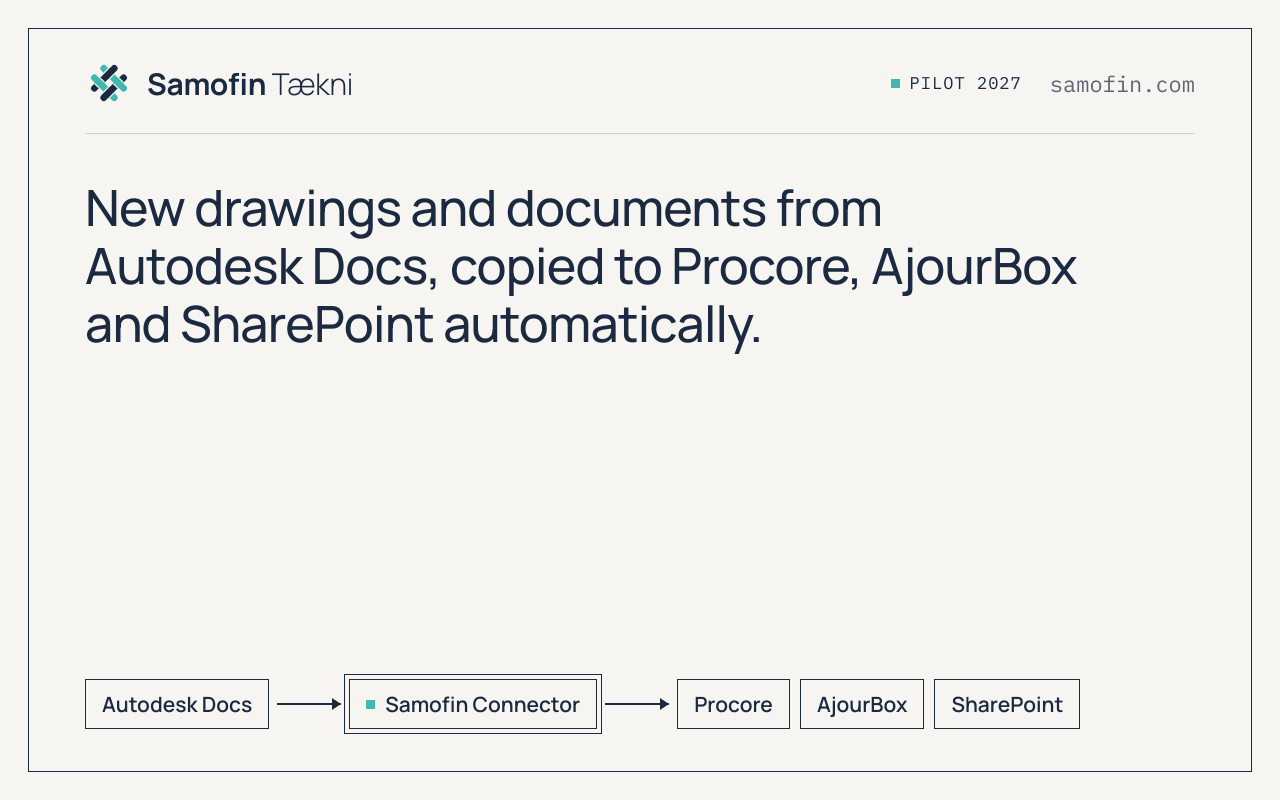
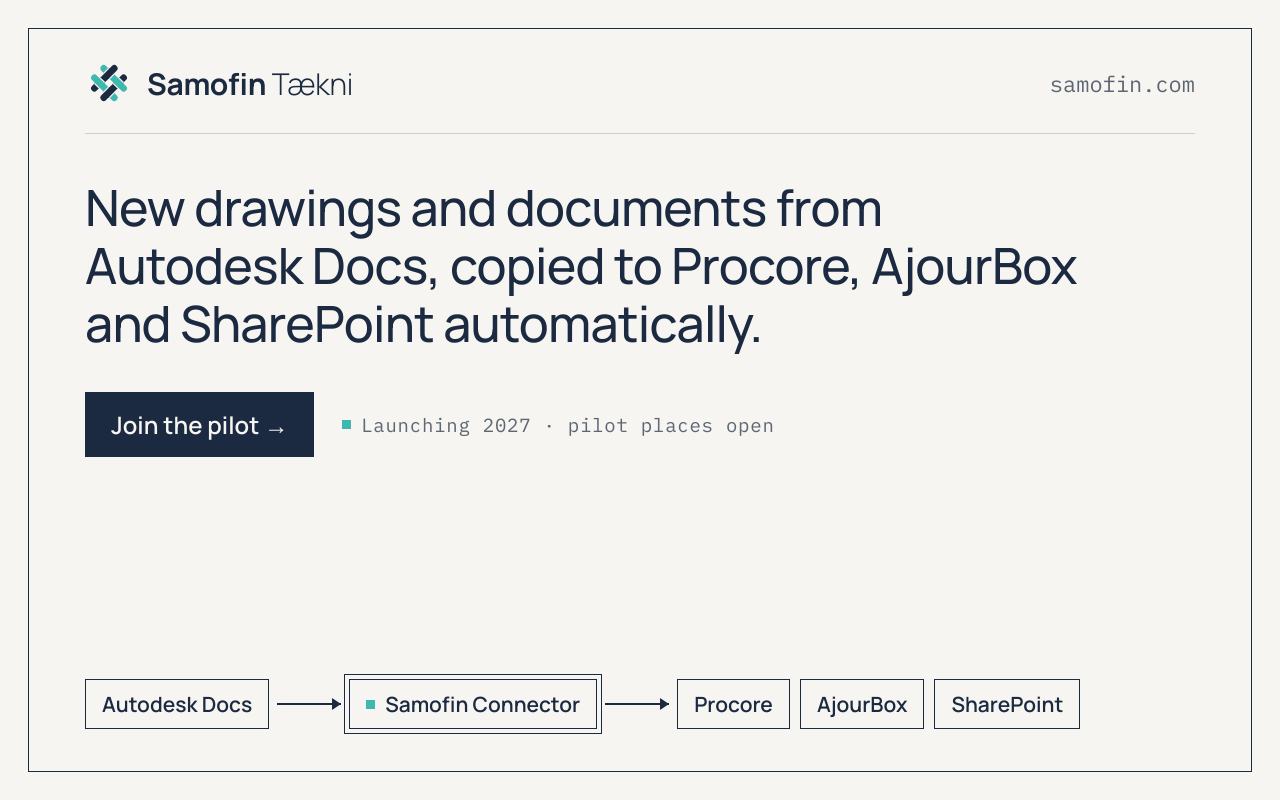
Before and after one commit to skulia15/samofin-web, a website: page og/og-image.html in a window 1280 px wide. Drawn offline with Linux system fonts and the light colour scheme.

Commit message:
Shorten title and description for search/social limits; add pilot CTA to OG image

```diff
--- a/og/og-image.html
+++ b/og/og-image.html
@@ -21,17 +21,22 @@
 .edge { width: 64px; height: 1.5px; background: var(--ink); position: relative; margin: 0 8px; }
 .edge::after { content: ""; position: absolute; right: 0; top: -5px; border-left: 9px solid var(--ink); border-top: 6px solid transparent; border-bottom: 6px solid transparent; }
 .targets { display: flex; gap: 10px; }
-.meta { display: flex; align-items: center; gap: 28px; }
-.status { display: flex; align-items: center; gap: 10px; font-family: var(--mono); font-size: 17px; letter-spacing: 0.06em; }
+.cta-row { display: flex; align-items: center; gap: 28px; margin-top: 40px; }
+.cta { background: var(--ink); color: var(--paper); font-size: 24px; font-weight: 600; padding: 16px 26px; }
+.status { display: flex; align-items: center; gap: 10px; font-family: var(--mono); font-size: 19px; letter-spacing: 0.04em; color: var(--muted); }
 .status::before { content: ""; width: 9px; height: 9px; background: var(--teal); }
 </style></head>
 <body>
 <div class="sheet">
   <div class="top">
     <div class="brand"><img src="../src/samofin-mark.svg" alt=""><div>Samofin <span>Tækni</span></div></div>
-    <div class="meta"><div class="status">PILOT 2027</div><div class="url">samofin.com</div></div>
+    <div class="url">samofin.com</div>
   </div>
   <h1>New drawings and documents from Autodesk Docs, copied to Procore, AjourBox and SharePoint automatically.</h1>
+  <div class="cta-row">
+    <div class="cta">Join the pilot →</div>
+    <div class="status">Launching 2027 · pilot places open</div>
+  </div>
   <div class="bottom">
     <div class="flow">
       <div class="box">Autodesk Docs</div>
--- a/src/is.json
+++ b/src/is.json
@@ -7,7 +7,7 @@
     "lang.current.en": "false",
     "lang.current.is": "page",
     "meta.title": "Autodesk Docs í Procore, AjourBox og SharePoint – Samofin",
-    "meta.description": "Hættu að afrita teikningar handvirkt. Tengillinn samstillir nýjar teikningar og skjöl úr Autodesk Docs (ACC) við Procore, AjourBox og SharePoint.",
+    "meta.description": "Hættu að afrita teikningar handvirkt. Tengillinn samstillir teikningar úr Autodesk Docs við Procore, AjourBox og SharePoint.",
     "nav.label": "Kaflar",
     "nav.problem": "Vandinn",
     "nav.how": "Hvernig það virkar",
```
Also changed, not shown: src/index.html (+4 -4 lines), src/og-image.png.
